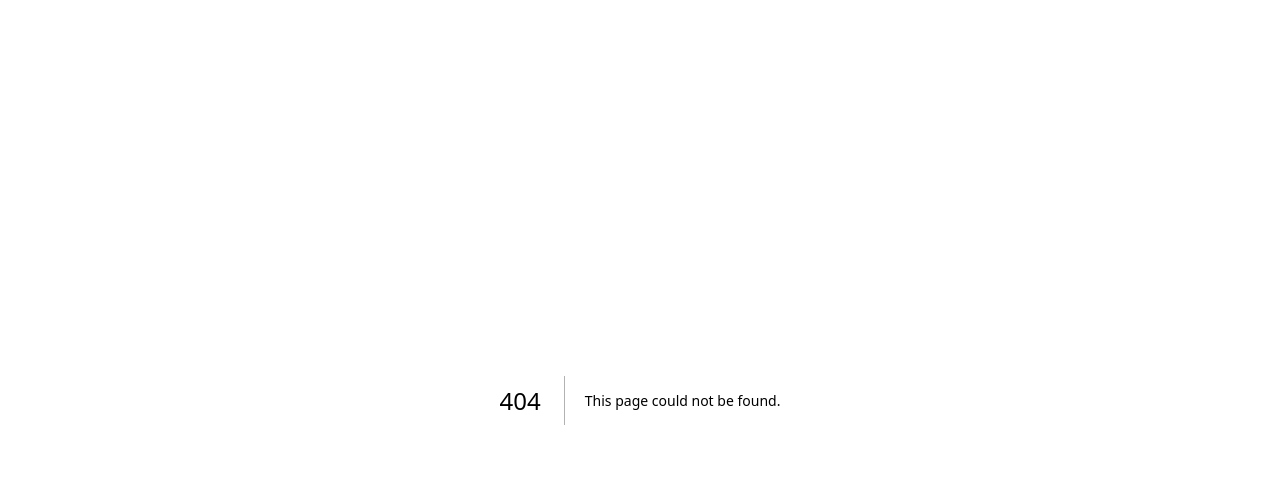
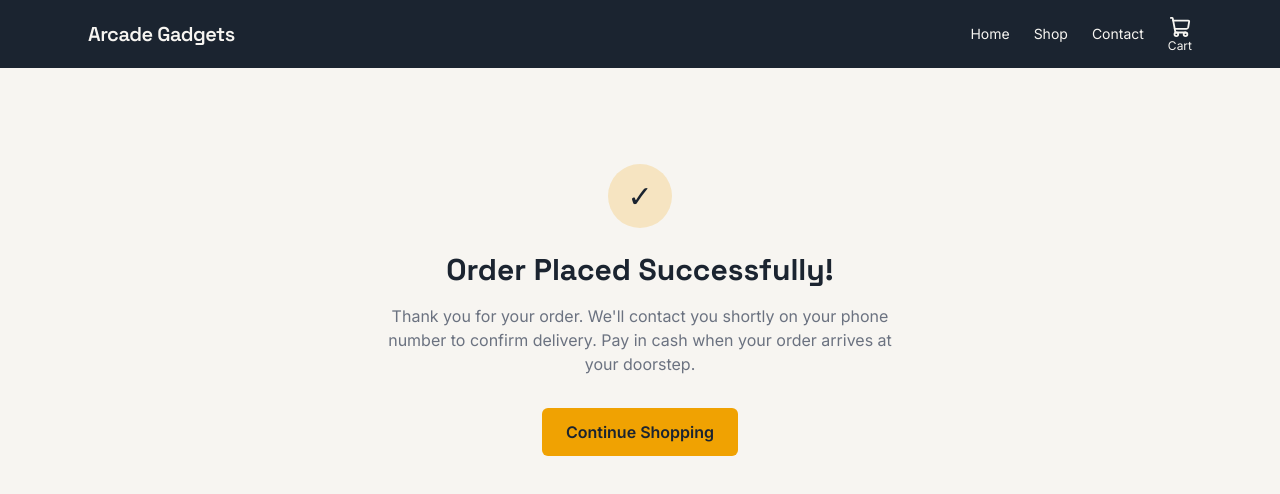
Before and after one commit to Atik-Shahriar007/Arcade-Gadgets, a Next.js app: page /order-success in a window 1280 px wide. Before the commit this address had no page. Shown: the top 494 px of the page. Built offline with nearby package versions, Linux system fonts and the light colour scheme.

Commit message:
add OrderSuccessPage component to display order confirmation message

```diff
--- /dev/null
+++ b/src/app/order-success/page.tsx
@@ -0,0 +1,31 @@
+import Link from "next/link";
+import Header from "@/components/Header";
+
+export default function OrderSuccessPage() {
+  return (
+    <>
+      <Header />
+      <main className="flex-1">
+        <section className="max-w-xl mx-auto px-6 py-24 text-center">
+          <div className="w-16 h-16 bg-amber/20 rounded-full flex items-center justify-center mx-auto mb-6">
+            <span className="text-3xl">✓</span>
+          </div>
+          <h1 className="font-display font-bold text-3xl mb-4">
+            Order Placed Successfully!
+          </h1>
+          <p className="text-slate font-body mb-8">
+            Thank you for your order. We&apos;ll contact you shortly on your phone
+            number to confirm delivery. Pay in cash when your order arrives at
+            your doorstep.
+          </p>
+          <Link
+            href="/shop"
+            className="bg-amber text-ink font-body font-semibold px-6 py-3 rounded-md hover:opacity-90 transition-opacity inline-block"
+          >
+            Continue Shopping
+          </Link>
+        </section>
+      </main>
+    </>
+  );
+}
```
